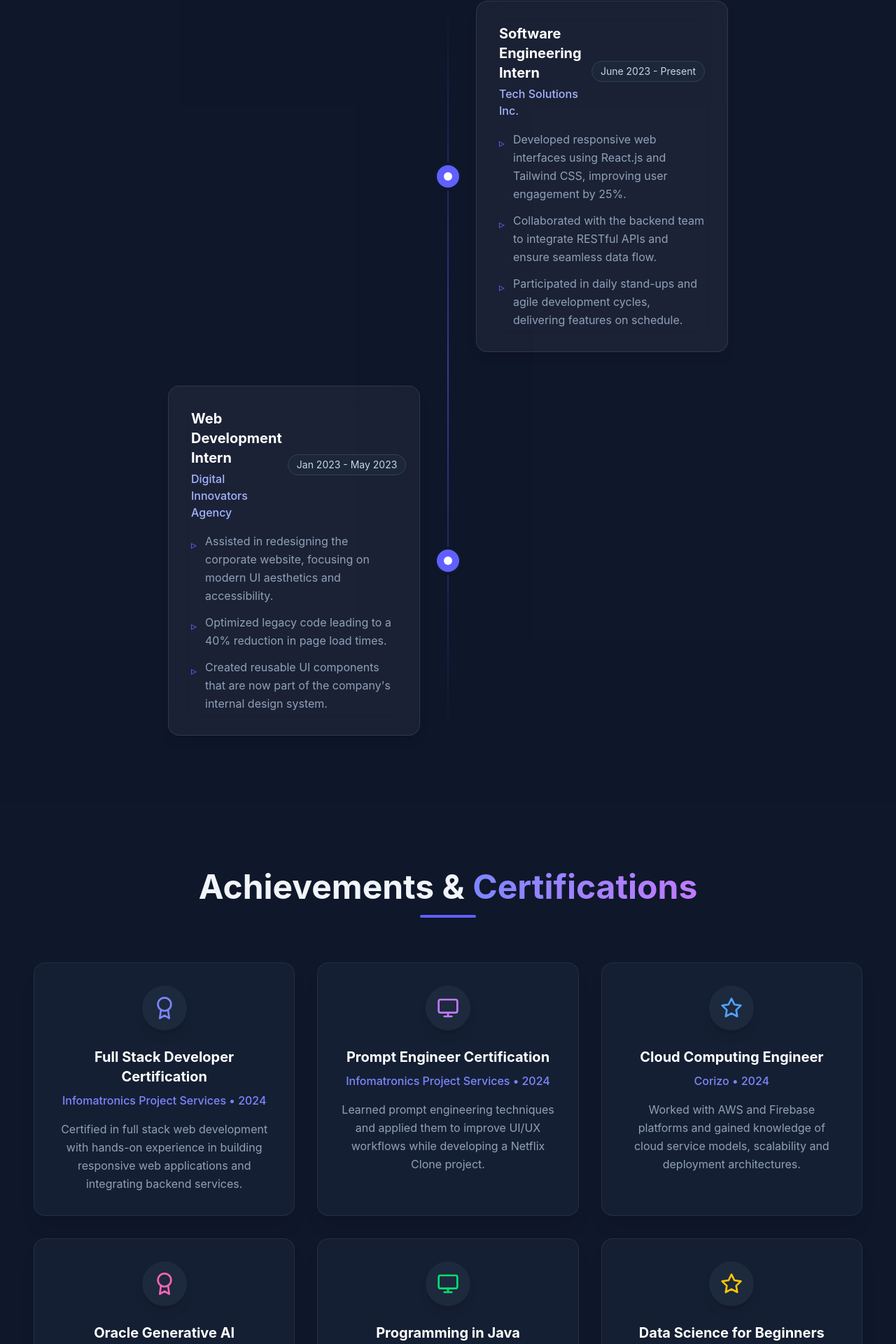
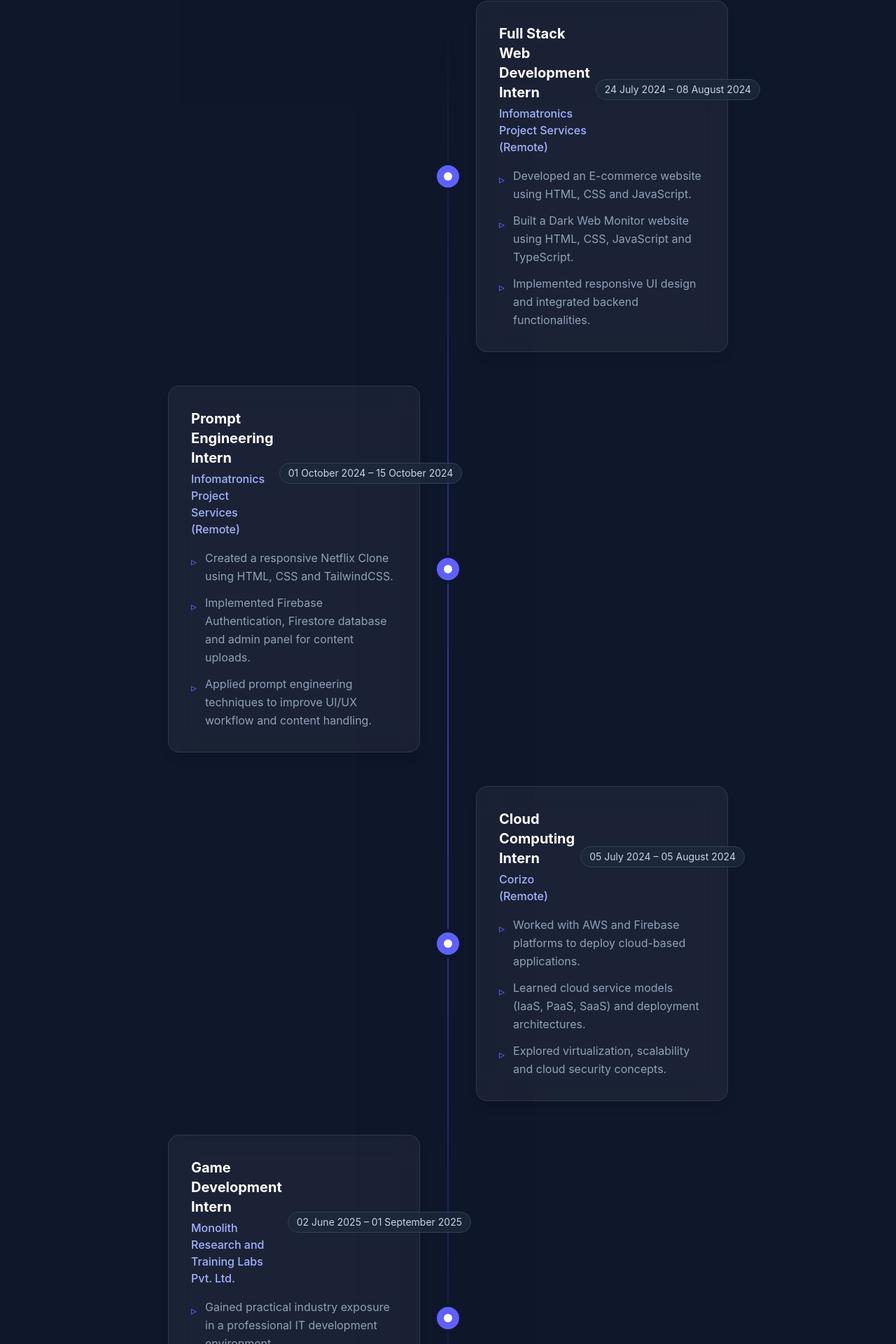
Before and after one commit to Dharsan0810/dharsan-r-portfolio, a React (Vite) app: page / in a window 1280 px wide. Shown: the part 3913-5833 px from the top of the page at 70% size. Built offline with nearby package versions, Linux system fonts and the light colour scheme.

Commit message:
Update Experience.jsx

```diff
--- a/src/sections/Experience.jsx
+++ b/src/sections/Experience.jsx
@@ -2,27 +2,46 @@ import { motion } from 'framer-motion';
 
 const experiences = [
     {
-        role: "Software Engineering Intern",
-        company: "Tech Solutions Inc.",
-        duration: "June 2023 - Present",
+        role: "Full Stack Web Development Intern",
+        company: "Infomatronics Project Services (Remote)",
+        duration: "24 July 2024 – 08 August 2024",
         description: [
-            "Developed responsive web interfaces using React.js and Tailwind CSS, improving user engagement by 25%.",
-            "Collaborated with the backend team to integrate RESTful APIs and ensure seamless data flow.",
-            "Participated in daily stand-ups and agile development cycles, delivering features on schedule."
+            "Developed an E-commerce website using HTML, CSS and JavaScript.",
+            "Built a Dark Web Monitor website using HTML, CSS, JavaScript and TypeScript.",
+            "Implemented responsive UI design and integrated backend functionalities."
         ],
     },
     {
-        role: "Web Development Intern",
-        company: "Digital Innovators Agency",
-        duration: "Jan 2023 - May 2023",
+        role: "Prompt Engineering Intern",
+        company: "Infomatronics Project Services (Remote)",
+        duration: "01 October 2024 – 15 October 2024",
         description: [
-            "Assisted in redesigning the corporate website, focusing on modern UI aesthetics and accessibility.",
-            "Optimized legacy code leading to a 40% reduction in page load times.",
-            "Created reusable UI components that are now part of the company's internal design system."
+            "Created a responsive Netflix Clone using HTML, CSS and TailwindCSS.",
+            "Implemented Firebase Authentication, Firestore database and admin panel for content uploads.",
+            "Applied prompt engineering techniques to improve UI/UX workflow and content handling."
+        ],
+    },
+    {
+        role: "Cloud Computing Intern",
+        company: "Corizo (Remote)",
+        duration: "05 July 2024 – 05 August 2024",
+        description: [
+            "Worked with AWS and Firebase platforms to deploy cloud-based applications.",
+            "Learned cloud service models (IaaS, PaaS, SaaS) and deployment architectures.",
+            "Explored virtualization, scalability and cloud security concepts."
+        ],
+    },
+    {
+        role: "Game Development Intern",
+        company: "Monolith Research and Training Labs Pvt. Ltd.",
+        duration: "02 June 2025 – 01 September 2025",
+        description: [
+            "Gained practical industry exposure in a professional IT development environment.",
+            "Improved technical skills, problem-solving ability and teamwork through project tasks.",
+            "Worked under senior mentors and collaborated in development activities."
         ],
     }
 ];
-
 const Experience = () => {
     return (
         <section id="experience" className="py-24 relative bg-slate-900/50">
```
